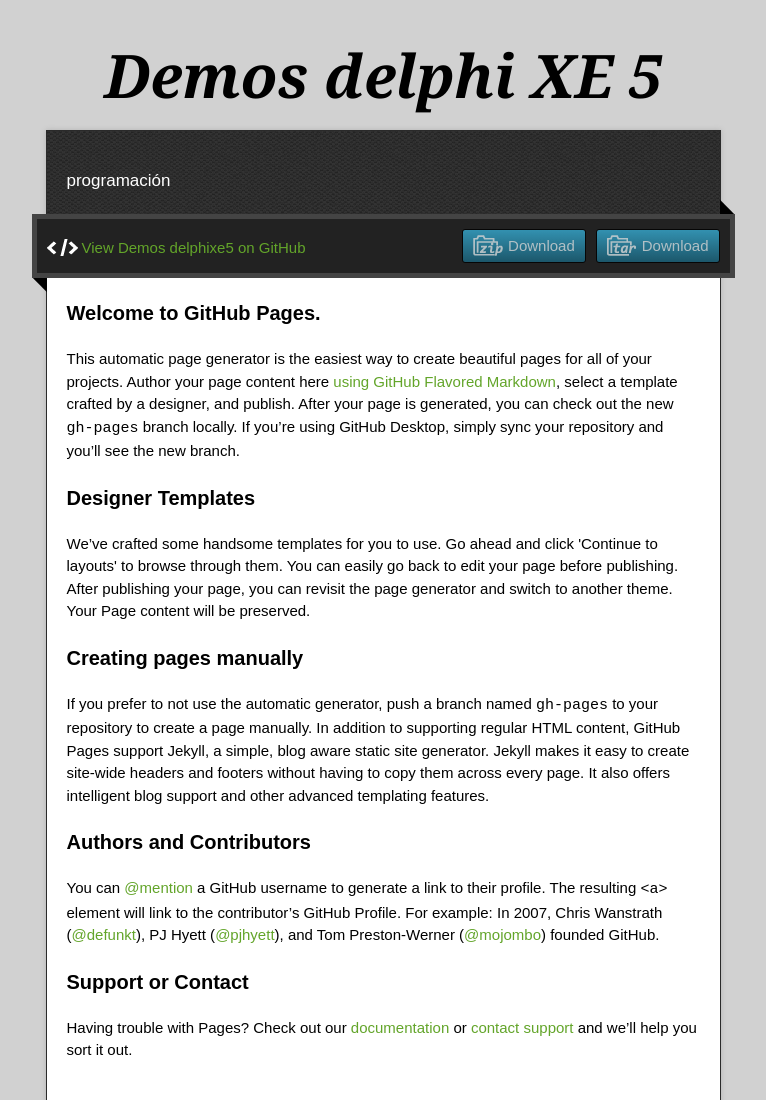
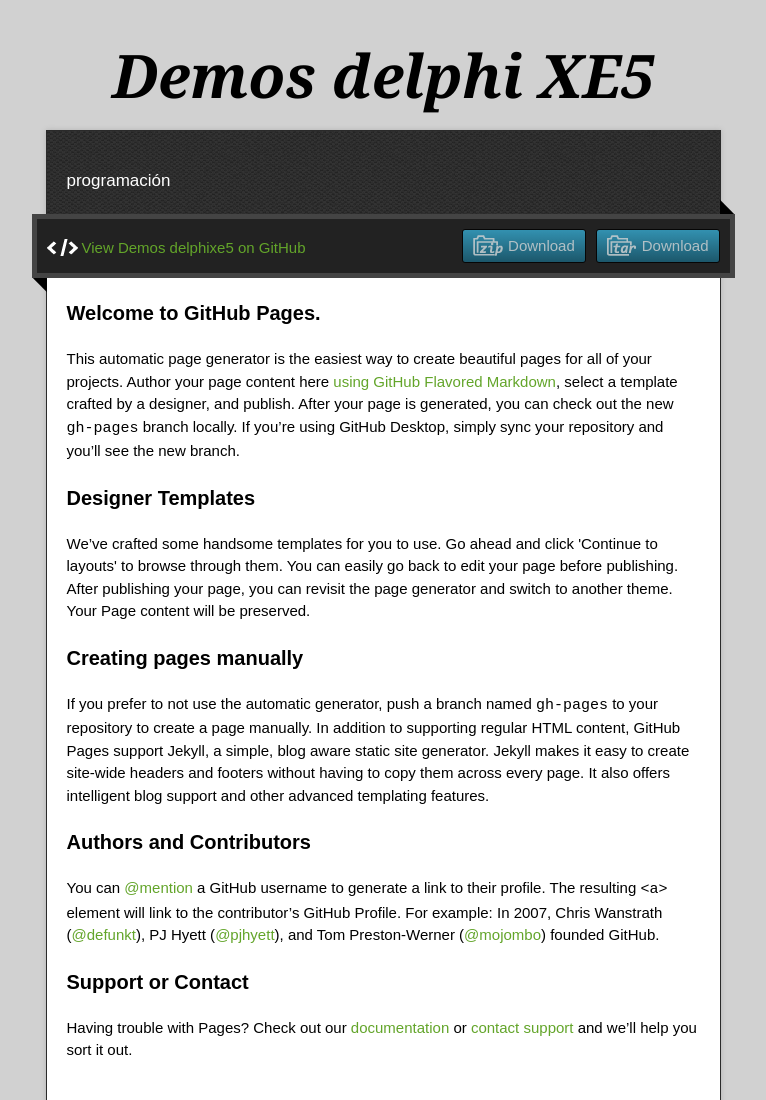
Before and after one commit to ServiciosTI/Demos_delphi_xe_5, a plain HTML site: page index.html in a window 1280 px wide. Shown: the top 1100 px of the page, without its empty margins (257-1023 px from the left). Drawn offline with nearby package versions, Linux system fonts and the light colour scheme.

Commit message:
Update index.html

```diff
--- a/index.html
+++ b/index.html
@@ -22,7 +22,7 @@
 
   <div class="wrapper">
     <header>
-      <h1 class="title">Demos delphi XE 5</h1>
+      <h1 class="title">Demos delphi XE5</h1>
     </header>
     <div id="container">
       <p class="tagline">programación</p>
```
